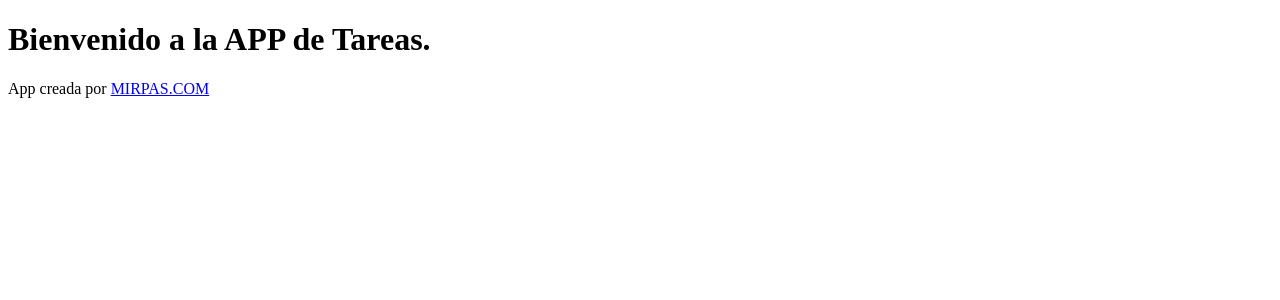
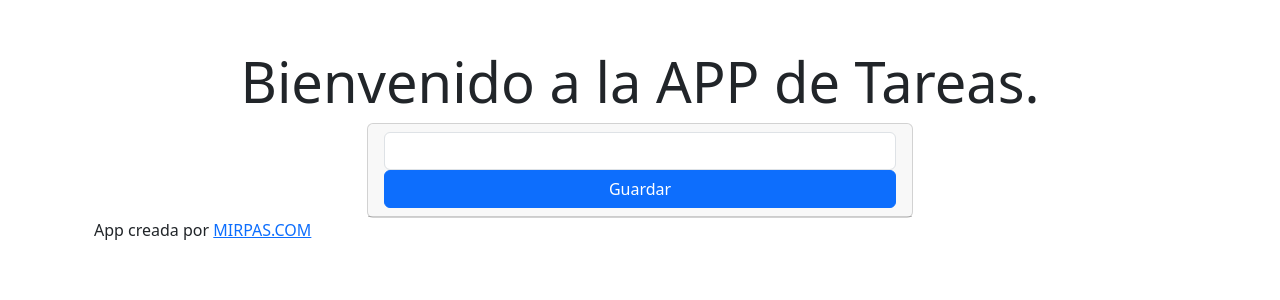
Before and after one commit to DeimosDesktop/appWebPython, a Flask app: page / in a window 1280 px wide. Shown: the top 300 px of the page. Run offline with Flask 2, Linux system fonts and the light colour scheme; some libraries are stand-ins or nearby versions.

Commit message:
Update index.html

```diff
--- a/templates/index.html
+++ b/templates/index.html
@@ -5,9 +5,26 @@
     <meta http-equiv="X-UA-Compatible" content="IE=edge">
     <meta name="viewport" content="width=device-width, initial-scale=1.0">
     <title>Primera APP en Python con flask</title>
+    <link type="text/css" rel="stylesheet" href="{{ url_for('static', filename='main.css') }}"/>
+    <link type="text/css" rel="stylesheet" href="{{ url_for('static', filename='bootstrap.min.css') }}"/>
 </head>
 <body>
-    <h1>Bienvenido a la APP de Tareas.</h1>
-    <footer>App creada por <a href="https://mirpas.com" target="_blank">MIRPAS.COM</a></footer>
+    <main class="container p-4">
+        <h1 class="display-4 text-center mt-4">Bienvenido a la APP de Tareas.</h1>
+        <div class="col-md-6 offset-md-3 my-auto">
+            <div class="card">
+                <div class="card-header">
+                    <form action="/crear-tarea" method="POST" name="form_edit">
+                        <div class="form-group">
+                            <input type="text" class="form-control" name="contenido_tarea"/>
+                            <button  class="col-md-12 btn btn-primary btn-block" type="submit">Guardar</button>
+                        </div>
+                    </form>
+                </div>
+            </div>
+        </div>
+        <footer>App creada por <a href="https://mirpas.com" target="_blank">MIRPAS.COM</a></footer>
+    </main>
+
 </body>
 </html>
```
